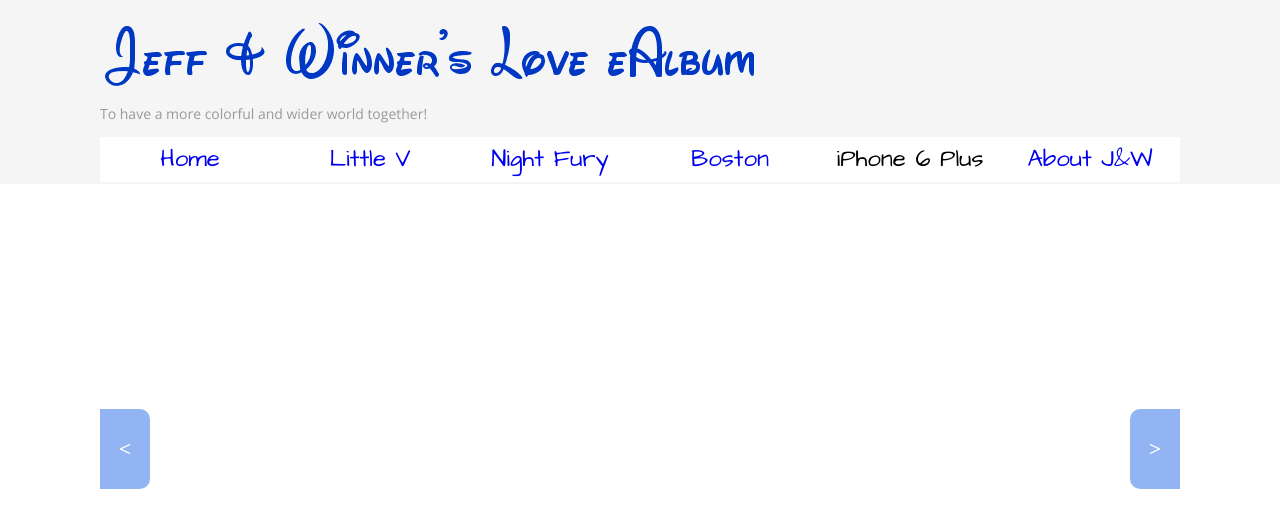
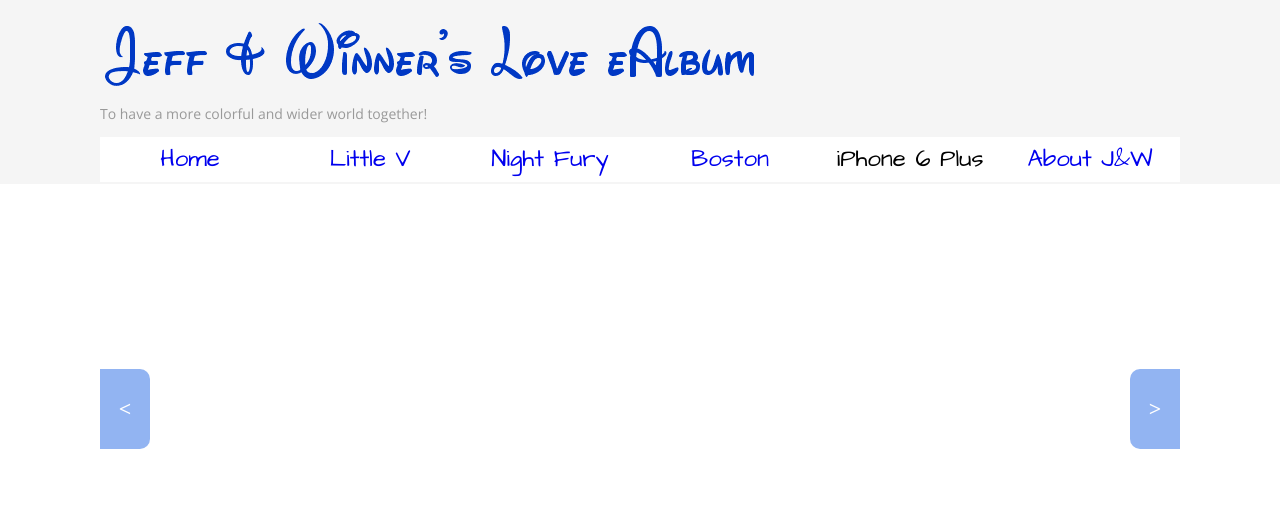
Before and after one commit to WinnerJiang/eAlbum, a plain HTML site: page home.html in a window 1280 px wide. Drawn offline with nearby package versions, Linux system fonts and the light colour scheme; a web font is replaced by a local one.

Commit message:
carousel OK

```diff
--- a/eAlbum.css
+++ b/eAlbum.css
@@ -114,24 +114,39 @@ h3{
 	display:inline-block;*/
 }
 
+/*
+	**to make the index at the center of left/right border
+	**Jianfeng's idea
+*/
+.leftIndexContainer,.rightIndexContainer{
+	position:relative;
+	top:50%;
+	overflow:visiable;
+	width:50px;
+	height:80px;
+
+}
+
 
 .leftIndexOfCarousel,.rightIndexOfCarousel{
 	position:relative;
 	width:50px;
 	height:80px;
-	top:50%;
+	/*top:50%;*/
+	bottom:50%;
+
 	background:#6495ED;
 	opacity:0.7;
 	margin:0 auto;
 	text-align:center;
 }
 
-.leftIndexOfCarousel{
+.leftIndexOfCarousel,.leftIndexContainer{
 	float:left;
 	border-radius:0 10px 10px 0;
 }
 
-.rightIndexOfCarousel{
+.rightIndexOfCarousel,.rightIndexContainer{
 	float:right;
 	border-radius:10px 0 0 10px;
 }
@@ -176,5 +191,4 @@ h3{
 	border-radius:7.5px;
 
 	background:#FFF;
-
 }
--- a/home.html
+++ b/home.html
@@ -36,8 +36,8 @@
 					<li><a class="imgCarouseRef" href="#"><img src="img/3.png"></a></li>
 					<li><a class="imgCarouseRef" href="#"><img src="img/4.png"></a></li>
 				</ul>
-				<div class="leftIndexOfCarousel"><a><</a></div>
-				<div class="rightIndexOfCarousel"><a>></a></div>
+				<div class="leftIndexContainer"><div class="leftIndexOfCarousel"><a><</a></div></div>
+				<div class="rightIndexContainer"><div class="rightIndexOfCarousel"><a>></a></div></div>
 				<nav id="navCarouselController" class="navCarouselCtrl">
 					<div>
 						<a class="indexOfCarousel" href="#"></a>
@@ -49,4 +49,7 @@
 			</div>
 		</div>
 	</section>
+	<section>
+
+	</section>
 </body>
```
